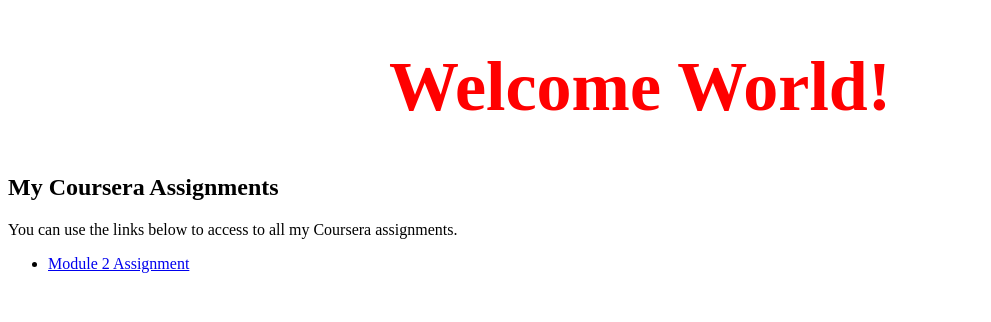
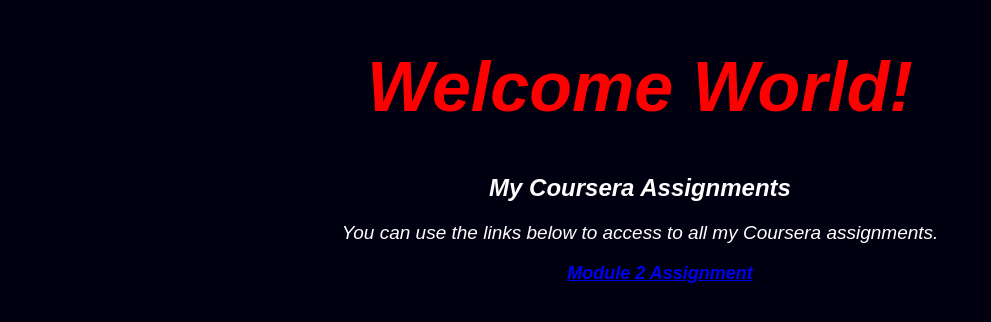
Before and after one commit to rasachk/VertigoCafe, a plain HTML site: page index.html in a window 1280 px wide. Shown: the whole page, without its empty margins (0-991 px from the left). Drawn offline with Linux system fonts and the light colour scheme.

Commit message:
more css

```diff
--- a/style.css
+++ b/style.css
@@ -3,3 +3,19 @@ h1{
 	font-size: 70px;
 	color: red;
 }
+
+body{
+	color: white;
+	font-family: arial;
+	font-style: italic;
+	text-align: center;
+	background-color: #000011;
+}
+p {
+	font-size: 19px;
+}
+ul {
+	font-size: 18px;
+	font-weight: bold;
+	list-style: none;
+}
```
